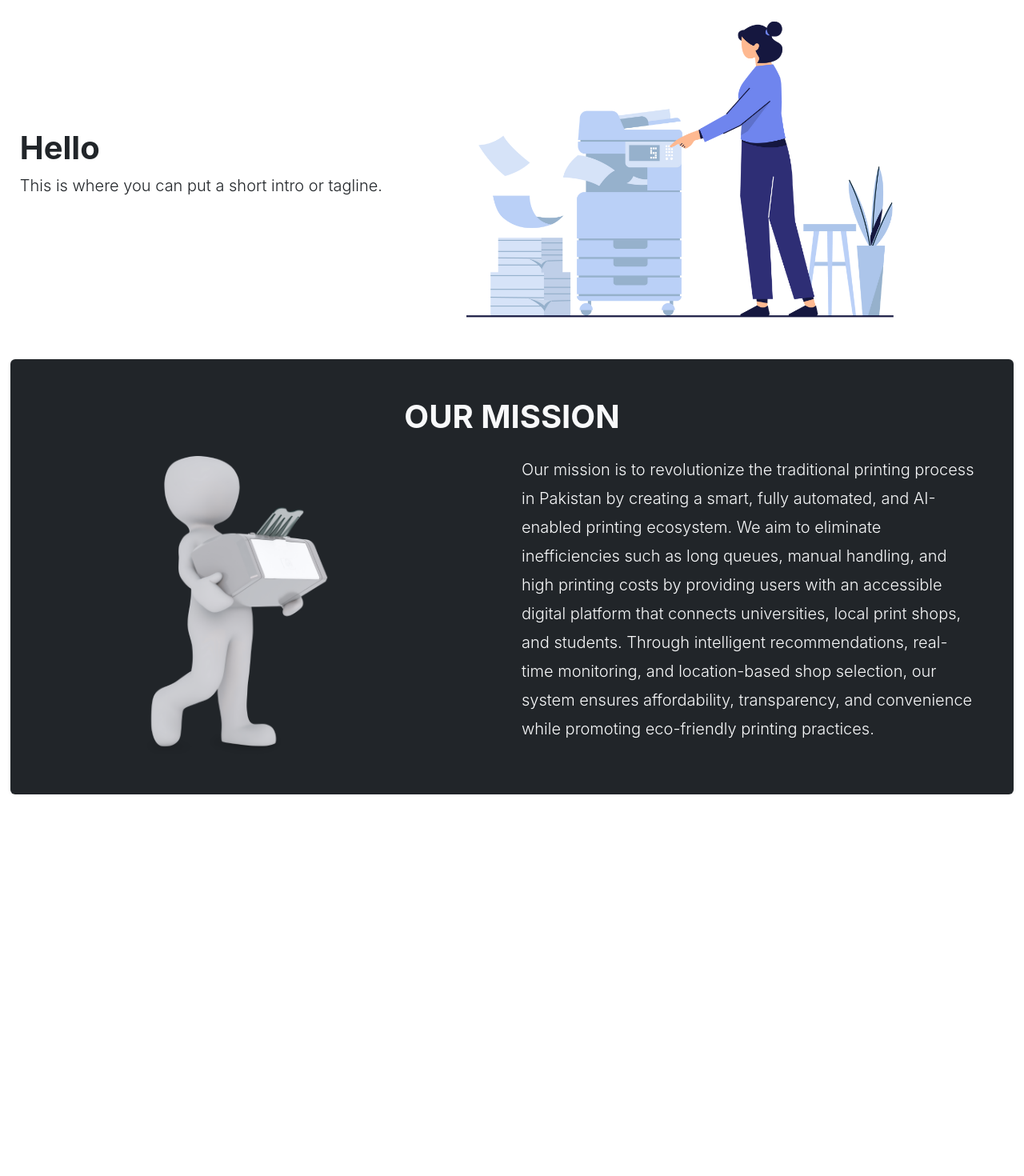
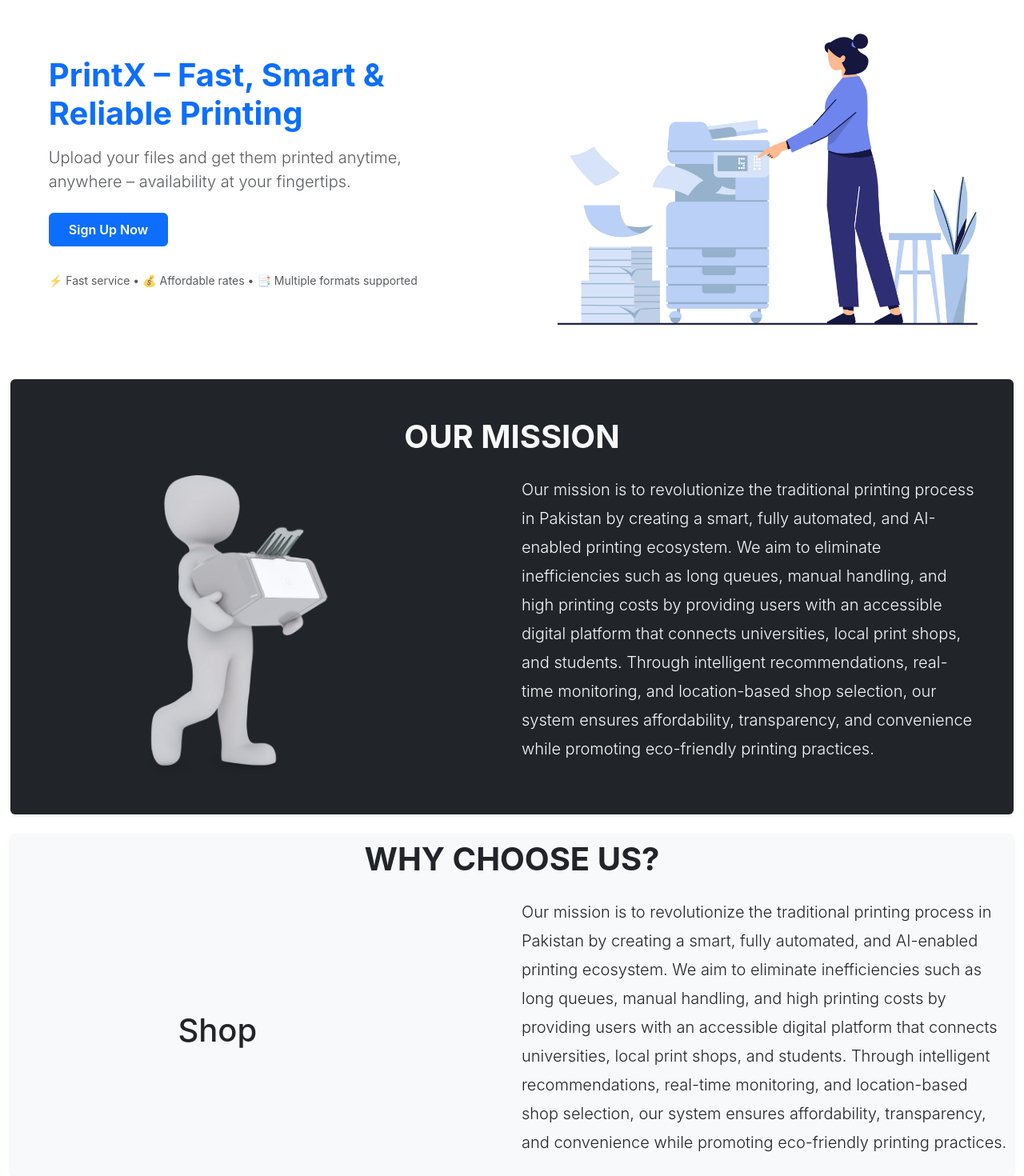
Before and after one commit to burhanali2812/printx-frontend, a React (Create React App) app: page / in a window 1280 px wide. Shown: the part 78-1548 px from the top of the page at 80% size. Before the commit the page ends 1071 px from the top, so only its background shows below. Built offline with nearby package versions, Linux system fonts and the light colour scheme.

Commit message:
our mission1

```diff
--- a/src/pges/Landing.jsx
+++ b/src/pges/Landing.jsx
@@ -85,27 +85,52 @@
         </div>
       </nav>
 
-      <div className="row align-items-center container">
-        {/* Left side text */}
+      <div className="row align-items-center  ">
+        {/* Left side card */}
        <div className="col-md-6">
-          <h1 className="fw-bold">Hello</h1>
-          <p className="lead">
-            This is where you can put a short intro or tagline.
+  <div className="card text-start p-5 border-0">
+    {/* Title */}
+    <h1 className="fw-bold text-primary mb-3">
+      PrintX – Fast, Smart & Reliable Printing
+    </h1>
+
+    {/* Subtitle / Message */}
+    <p className="lead text-muted mb-4">
+      Upload your files and get them printed anytime, anywhere –
+      availability at your fingertips.
+    </p>
+
+    {/* Action Buttons */}
+    <div className="d-flex flex-wrap gap-3 mb-2">
+      <button className="btn btn-primary px-4 py-2 fw-semibold" >
+        Sign Up Now
+      </button>
+    </div>
+
+    <p className="mt-4 text-muted small">
+      ⚡ Fast service • 💰 Affordable rates • 📑 Multiple formats
+      supported
     </p>
   </div>
+</div>
 
-        {/* Right side image */}
-        <div className="col-md-6 text-center">
+
+        {/* Right side card */}
+        <div className="col-md-6">
+          <div className="card text-center p-3 border-0">
             <img
               src={main}
               alt="Main"
               style={{
-              width: "100%",
-              maxHeight: "900px",
+                width: "90%",
+                marginLeft : "auto",
+                marginRight : "auto",
+                maxHeight: "500px",
                 objectFit: "cover",
                 borderRadius: "10px",
               }}
             />
+          </div>
         </div>
       </div>
 
@@ -139,7 +164,58 @@
             <div
               style={{
                 width: "2px",
-                backgroundColor: "#6c757d", // light gray divider
+                backgroundColor: "white", // light gray divider
+                height: "80%",
+              }}
+            ></div>
+          </div>
+
+          {/* Right Text */}
+          <div className="col-12 col-md-6">
+            <p
+              className="lead mx-auto text-center text-md-start"
+              style={{
+                lineHeight: "1.8",
+                fontSize: "clamp(1rem, 2.5vw, 1.25rem)",
+              }}
+            >
+              Our mission is to revolutionize the traditional printing process
+              in Pakistan by creating a smart, fully automated, and AI-enabled
+              printing ecosystem. We aim to eliminate inefficiencies such as
+              long queues, manual handling, and high printing costs by providing
+              users with an accessible digital platform that connects
+              universities, local print shops, and students. Through intelligent
+              recommendations, real-time monitoring, and location-based shop
+              selection, our system ensures affordability, transparency, and
+              convenience while promoting eco-friendly printing practices.
+            </p>
+          </div>
+        </div>
+      </div>
+
+      <div className="card border-0 shadow-sm bg-light mt-4 text-dark p-3 p-md-2">
+        <h1
+          className="fw-bold text-uppercase text-center mb-4"
+          style={{
+            fontFamily: "revert-layer",
+            fontSize: "clamp(1.5rem, 4vw, 2.5rem)",
+          }}
+        >
+          Why choose us?
+        </h1>
+
+        <div className="row align-items-center">
+          {/* Left Image */}
+          <div className="col-12 col-md-5 text-center mb-3 mb-md-0">
+            <h1>Shop</h1>
+          </div>
+
+          {/* Vertical Divider (only visible on medium+ screens) */}
+          <div className="d-none d-md-flex col-md-1 justify-content-center">
+            <div
+              style={{
+                width: "2px",
+                backgroundColor: "white", // light gray divider
                 height: "80%",
               }}
             ></div>
```
Lines whose indentation alone changed are shown as unchanged.
